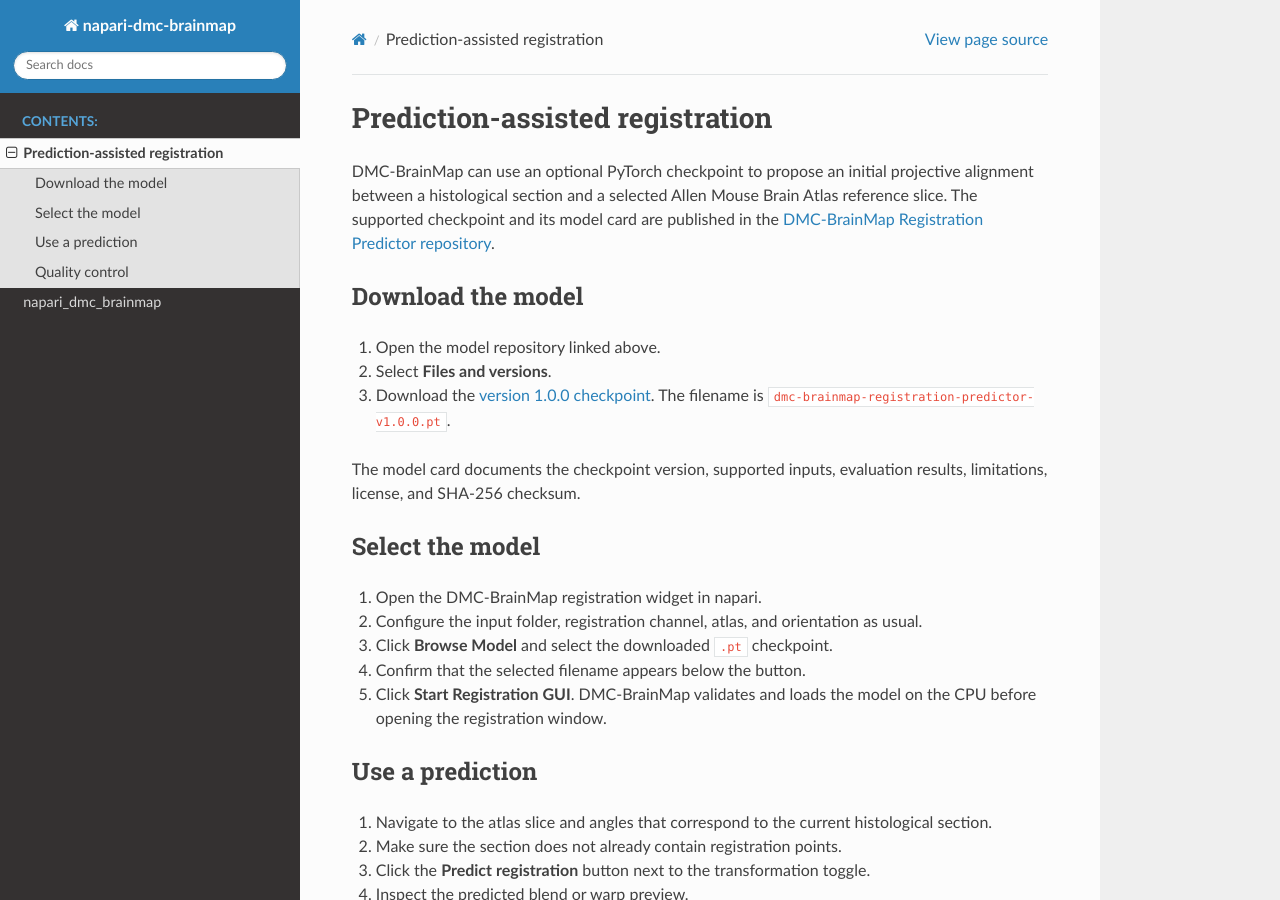
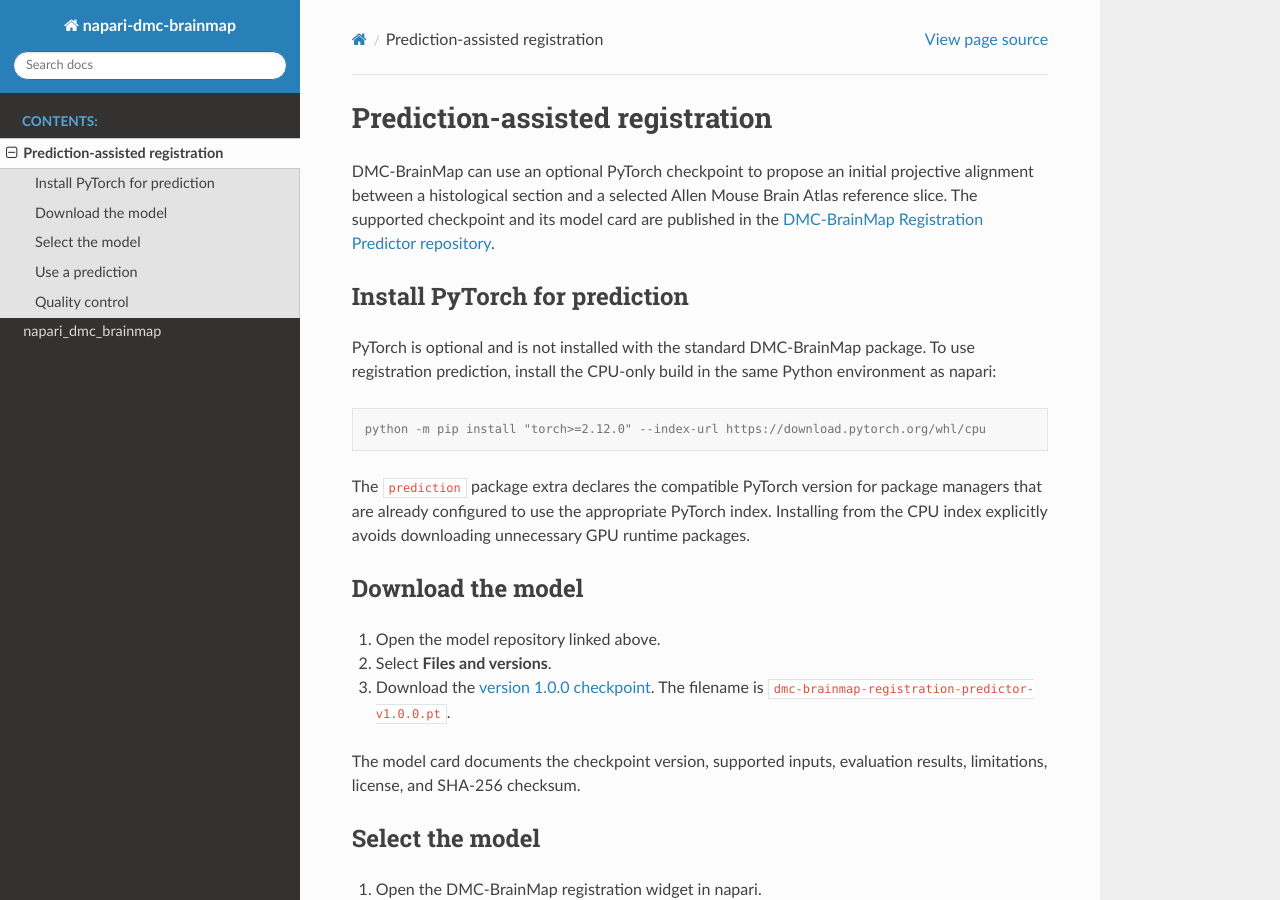
Before and after one commit to hejDMC/napari-dmc-brainmap, a Sphinx documentation site: the page built from docs/source/registration_prediction.rst, in a window 1280 px wide and 900 px high. Built offline with Sphinx 7.4.7 and the Read the Docs theme 3.1.0, drawn with Linux system fonts in a browser that asks for light colours.

Commit message:
fix(packaging): make PyTorch optional for prediction
- move PyTorch into the prediction dependency extra
- document CPU-only PyTorch installation
- add actionable guidance when PyTorch is unavailable
- update the lockfile and test missing-PyTorch behavior

```diff
--- a/docs/source/registration_prediction.rst
+++ b/docs/source/registration_prediction.rst
@@ -6,6 +6,22 @@
 Brain Atlas reference slice. The supported checkpoint and its model card are
 published in the `DMC-BrainMap Registration Predictor repository
 <https://huggingface.co/xiao-1011/dmc-brainmap-registration-predictor>`_.
+
+Install PyTorch for prediction
+------------------------------
+
+PyTorch is optional and is not installed with the standard DMC-BrainMap
+package. To use registration prediction, install the CPU-only build in the
+same Python environment as napari:
+
+.. code-block:: console
+
+   python -m pip install "torch>=2.12.0" --index-url https://download.pytorch.org/whl/cpu
+
+The ``prediction`` package extra declares the compatible PyTorch version for
+package managers that are already configured to use the appropriate PyTorch
+index. Installing from the CPU index explicitly avoids downloading unnecessary
+GPU runtime packages.
 
 Download the model
 ------------------
--- a/pyproject.toml
+++ b/pyproject.toml
@@ -42,6 +42,11 @@
     "seaborn==0.12.2",
     "shapely==2.0.1",
     "tifffile==2023.2.28",
+]
+
+
+[project.optional-dependencies]
+prediction = [
     "torch>=2.12.0",
 ]
 
```
Also changed, not shown: src/napari_dmc_brainmap/registration/sharpy_track/README.md, 3 other files.
